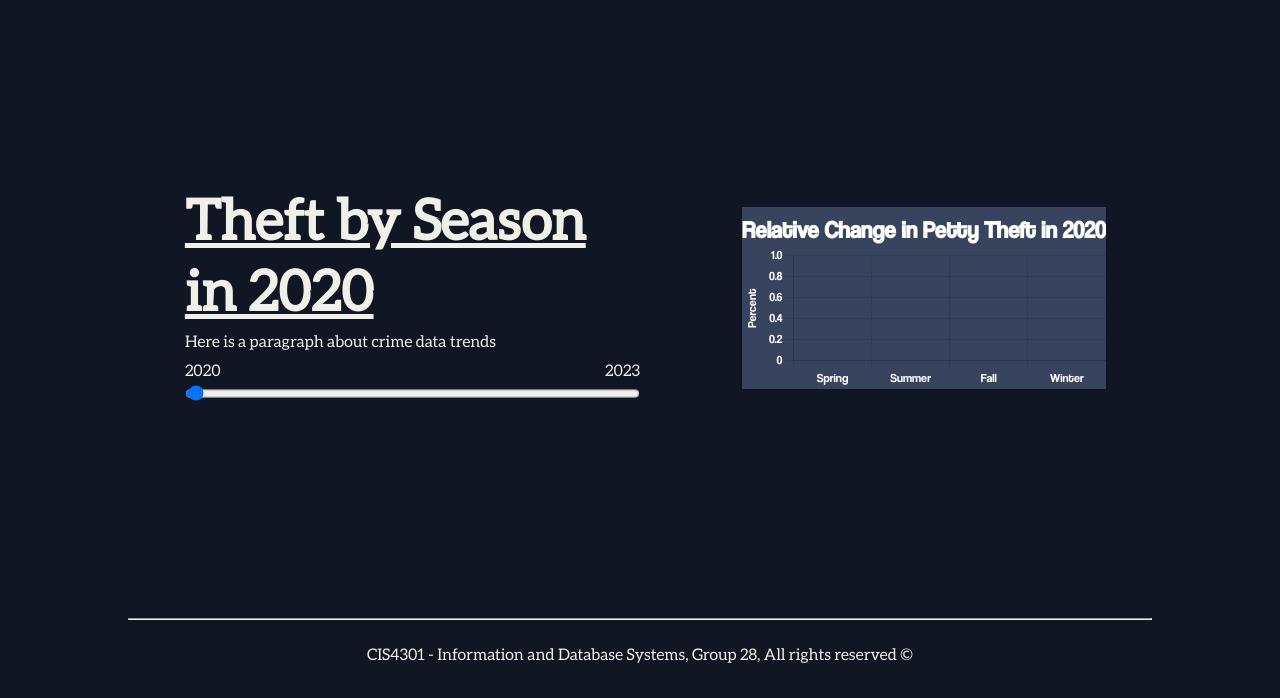
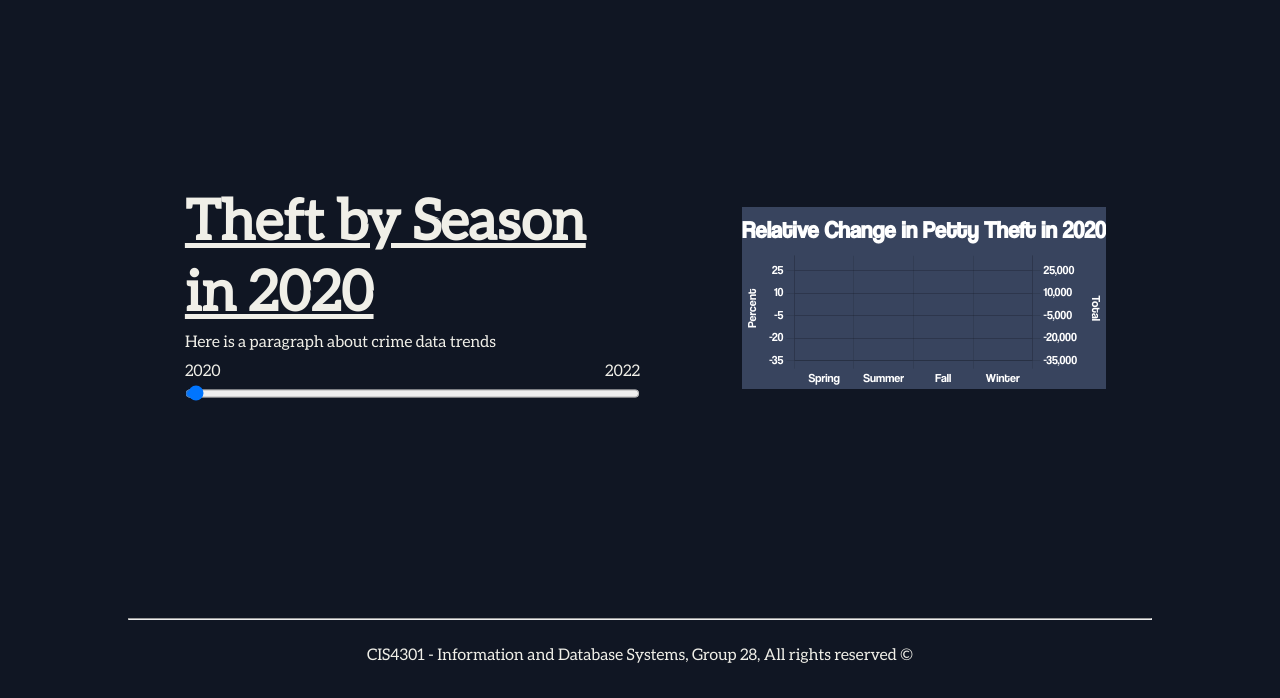
Before and after one commit to Train050/LACrimeDatabase, a website: page FrontEnd/TheftBySeason.html in a window 1280 px wide. Shown: the part 102-800 px from the top of the page. Drawn offline with nearby package versions, Linux system fonts and the light colour scheme; no server answers.

Commit message:
Theft By Season Chart fully functional

```diff
--- a/FrontEnd/TheftBySeason.html
+++ b/FrontEnd/TheftBySeason.html
@@ -43,7 +43,7 @@
 	<div class="main">
 		<div class="grid__container__left">
 			<div class="grid__content">
-				<h1><u>Theft by Season <br> in 2020</u></h1>
+				<h1 id="TBSTitle"><u>Theft by Season <br> in 2020</u></h1>
 				<p>Here is a paragraph about crime data trends</p>
 				<!-- <form name="TheftType_Form">
 					<input type="radio" id="PettyTheft" name="TheftType" value="PettyTheft" checked>
@@ -53,9 +53,9 @@
 				</form> -->
 				<div>
 					<span>2020</span>
-					<span style="float:right;">2023</span>
+					<span style="float:right;">2022</span>
 				</div>
-				<input type="range" min="2020" max="2023" value="2020" class="slider" id="TheftBySeason_Input">
+				<input type="range" min="2020" max="2022" value="2020" class="slider" id="TheftBySeason_Input">
 			</div>
 			<div class="grid__content">
 				<canvas id="TBSChart" style="background-color: #38445E"></canvas>
--- a/FrontEnd/app.js
+++ b/FrontEnd/app.js
@@ -5,6 +5,7 @@ const baseURL = window.location.origin;
 //Labels to use
 const monthsOfTheYear = ['January','February','March','April','May','June','July','August','September','October','November','December'];
 const colorScheme = ['rgb(50,120,205)', 'rgb(255,225,25)', 'rgb(35,205,75)', 'rgb(255,95,95)', 'rgb(255,155,75)'];
+const colorSchemeDark = ['rgb(10,80,165)', 'rgb(215,185,0)', 'rgb(0,165,35)', 'rgb(215,55,55)', 'rgb(215,115,35)'];
 
 
 //Set Chart.js Default configs
@@ -334,17 +335,29 @@ document.addEventListener("DOMContentLoaded", (event) =>{
 
 
         const changeYear = document.getElementById('TheftBySeason_Input');
-        let tbsData;
+        let tbsChangeData = [];
+        let tbsTotalData = [];
+
 
         const labels = ['Spring','Summer','Fall','Winter'];
         const data = {
             labels: labels,
             datasets: [{
-                label: 'Thefts by Season',
-                data: tbsData,
+                label: 'Relative Change',
+                yAxisID: 'y',
+                data: tbsChangeData,
                 backgroundColor: colorScheme,
                 borderColor: colorScheme,
                 borderWidth: 1
+
+            }, {
+                label: 'Total Petty Theft',
+                yAxisID: 'y1',
+                data: tbsTotalData,
+                backgroundColor: colorSchemeDark,
+                borderColor: colorSchemeDark,
+                borderWidth: 1
+
             }]
         };
 
@@ -367,12 +380,32 @@ document.addEventListener("DOMContentLoaded", (event) =>{
                 },
                 scales: {
                     y: {
+                        beginAtZero: false,
+                        title: {
+                            display: true,
+                            text: 'Percent'
+                        },
+                        ticks: {
+                            stepSize: 5
+
+                        },
+                        max: 35,
+                        min: -35
+                    },
+                    y1: {
                         beginAtZero: true,
                         title: {
                             display: true,
-                            text: 'Percent'
-                        }
+                            text: 'Total'
+                        },
+                        position: 'right',
+                        ticks: {
+                            stepSize: 5000
+                        },
+                        max: 35000,
+                        min: -35000
                     }
+
                 }
             },
         };
@@ -380,18 +413,19 @@ document.addEventListener("DOMContentLoaded", (event) =>{
         let tbsChart = new Chart(TBS, config);
 
         async function updateTBSChart() {
-            getJSON("SELECT_CONCAT(\'Q\',_FLOOR((EXTRACT(MONTH_FROM_DateReported)_-_1)_/_3)_+_1)_AS_\"Quarter\",_COUNT(*)_AS_\"Total_Petty_Theft\",_(COUNT(*)_-_LAG(COUNT(*),_1)_OVER_(ORDER_BY_CONCAT(\'Q\',_FLOOR((EXTRACT(MONTH_FROM_DateReported)_-_1)_/_3)_+_1)))_/_NULLIF(LAG(COUNT(*),_1)_OVER_(ORDER_BY_CONCAT(\'Q\',_FLOOR((EXTRACT(MONTH_FROM_DateReported)_-_1)_/_3)_+_1)),_0)_*_100_AS_\"Percent_Change\"_FROM_\"KEEGAN.SEPIOL\".\"CRIMEDATA\"_WHERE_CrimeDescription_=_\'SHOPLIFTING_-_PETTY_THEFT_($950_&_UNDER)\'_OR_CrimeDescription_=_\'PETTY_THEFT_-_AUTO_REPAIR\'_OR_CrimeDescription_=_\'THEFT_FROM_MOTOR_VEHICLE_-_PETTY_($950_&_UNDER)\'_OR_CrimeDescription_=_\'THEFT_PLAIN_-_PETTY_($950_&_UNDER)\'_OR_CrimeDescription_=_\'THEFT,_COIN_MACHINE_-_PETTY_($950_&_UNDER)\'_OR_CrimeDescription_=_\'TILL_TAP_-_PETTY_($950_&_UNDER)\'_OR_CrimeDescription_=_\'EMBEZZLEMENT,_PETTY_THEFT_($950_&_UNDER)\'_OR_CrimeDescription_=_\'DISHONEST_EMPLOYEE_-_PETTY_THEFT\'_OR_CrimeDescription_=_\'BUNCO,_PETTY_THEFT\'_AND_EXTRACT(YEAR_FROM_DateReported)_=_2020_GROUP_BY_CONCAT(\'Q\',_FLOOR((EXTRACT(MONTH_FROM_DateReported)_-_1)_/_3)_+_1)_ORDER_BY_CONCAT(\'Q\',_FLOOR((EXTRACT(MONTH_FROM_DateReported)_-_1)_/_3)_+_1)").then(function (jsonData) {
-                let sliderVal = changeYear.value;
+            let sliderVal = changeYear.value;
+            getJSON(`SELECT_CONCAT(\'Q\',_FLOOR((EXTRACT(MONTH_FROM_DateReported)_-_1)_/_3)_+_1)_AS_\"Quarter\",_COUNT(*)_AS_\"Total_Petty_Theft\",_(COUNT(*)_-_LAG(COUNT(*),_1)_OVER_(ORDER_BY_CONCAT(\'Q\',_FLOOR((EXTRACT(MONTH_FROM_DateReported)_-_1)_/_3)_+_1)))_/_NULLIF(LAG(COUNT(*),_1)_OVER_(ORDER_BY_CONCAT(\'Q\',_FLOOR((EXTRACT(MONTH_FROM_DateReported)_-_1)_/_3)_+_1)),_0)_*_100_AS_\"Percent_Change\"_FROM_\"KEEGAN.SEPIOL\".\"CRIMEDATA\"_WHERE_CrimeDescription_=_\'SHOPLIFTING_-_PETTY_THEFT_($950_&_UNDER)\'_OR_CrimeDescription_=_\'PETTY_THEFT_-_AUTO_REPAIR\'_OR_CrimeDescription_=_\'THEFT_FROM_MOTOR_VEHICLE_-_PETTY_($950_&_UNDER)\'_OR_CrimeDescription_=_\'THEFT_PLAIN_-_PETTY_($950_&_UNDER)\'_OR_CrimeDescription_=_\'THEFT,_COIN_MACHINE_-_PETTY_($950_&_UNDER)\'_OR_CrimeDescription_=_\'TILL_TAP_-_PETTY_($950_&_UNDER)\'_OR_CrimeDescription_=_\'EMBEZZLEMENT,_PETTY_THEFT_($950_&_UNDER)\'_OR_CrimeDescription_=_\'DISHONEST_EMPLOYEE_-_PETTY_THEFT\'_OR_CrimeDescription_=_\'BUNCO,_PETTY_THEFT\'_AND_EXTRACT(YEAR_FROM_DateReported)_=_${sliderVal}_GROUP_BY_CONCAT(\'Q\',_FLOOR((EXTRACT(MONTH_FROM_DateReported)_-_1)_/_3)_+_1)_ORDER_BY_CONCAT(\'Q\',_FLOOR((EXTRACT(MONTH_FROM_DateReported)_-_1)_/_3)_+_1)`).then(function (jsonData) {
+                tbsChangeData.length = 0;
+                tbsTotalData.length = 0;
                 for (let i = 0; i < jsonData.results.length; i++) {
-                    let year = parseInt(jsonData.results[i].Month.slice(0, 4));
-                    let mon = parseInt(jsonData.results[i].Month.slice(5));
+                    let quarter = parseInt(jsonData.results[i].Quarter.slice(1));
+                    tbsChangeData[quarter - 1] = jsonData.results[i]["Percent Change"];
+                    tbsTotalData[quarter - 1] = jsonData.results[i]["Total Petty Theft"];
+                }
+                tbsChart.options.plugins.title.text = `Relative Change in Petty Theft in ${changeYear.value}`;
+                document.getElementById("TBSTitle").innerHTML = "<u>Theft by Season <br> in " + changeYear.value;
 
-                    if (year == sliderVal) {
-                        numGC[mon - 1] = jsonData.results[i][year];
-                    }
-                }
-
-                gcChart.update();
+                tbsChart.update();
             });
         }
         updateTBSChart();
```
